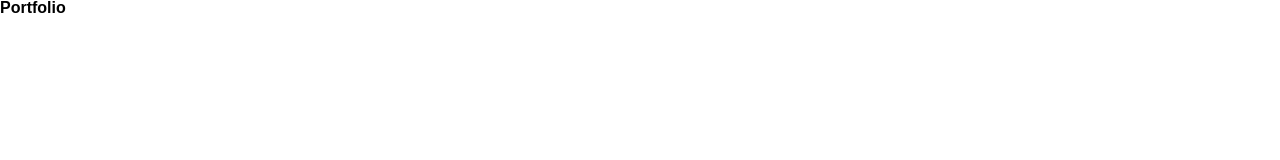
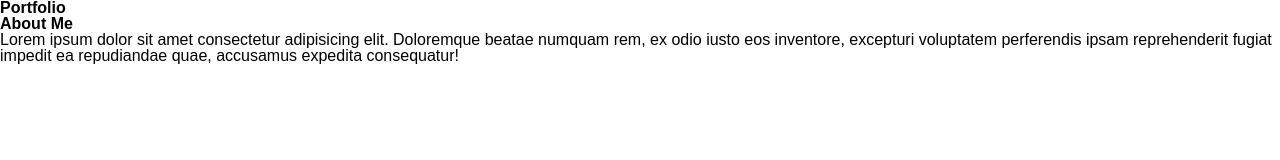
Before and after one commit to ElijahNance/portfolio-base, a plain HTML site: page index.html in a window 1280 px wide. Drawn offline with Linux system fonts and the light colour scheme.

Commit message:
added about section

```diff
--- a/index.html
+++ b/index.html
@@ -11,7 +11,15 @@
     <header>
     <h1>Portfolio</h1>
     </header>
-    <main></main>
-    <footer></footer>
+    <main>
+        <section id="about">
+            <header>
+                <h2>About Me</h2>
+            </header>
+            <p>Lorem ipsum dolor sit amet consectetur adipisicing elit. Doloremque beatae numquam rem, ex odio iusto eos inventore, excepturi voluptatem perferendis ipsam reprehenderit fugiat impedit ea repudiandae quae, accusamus expedita consequatur!</p>
+        </section>
+        <section id="project"></section>
+    </main>
+        <footer id="contact"></footer>
 </body>
 </html>
```
